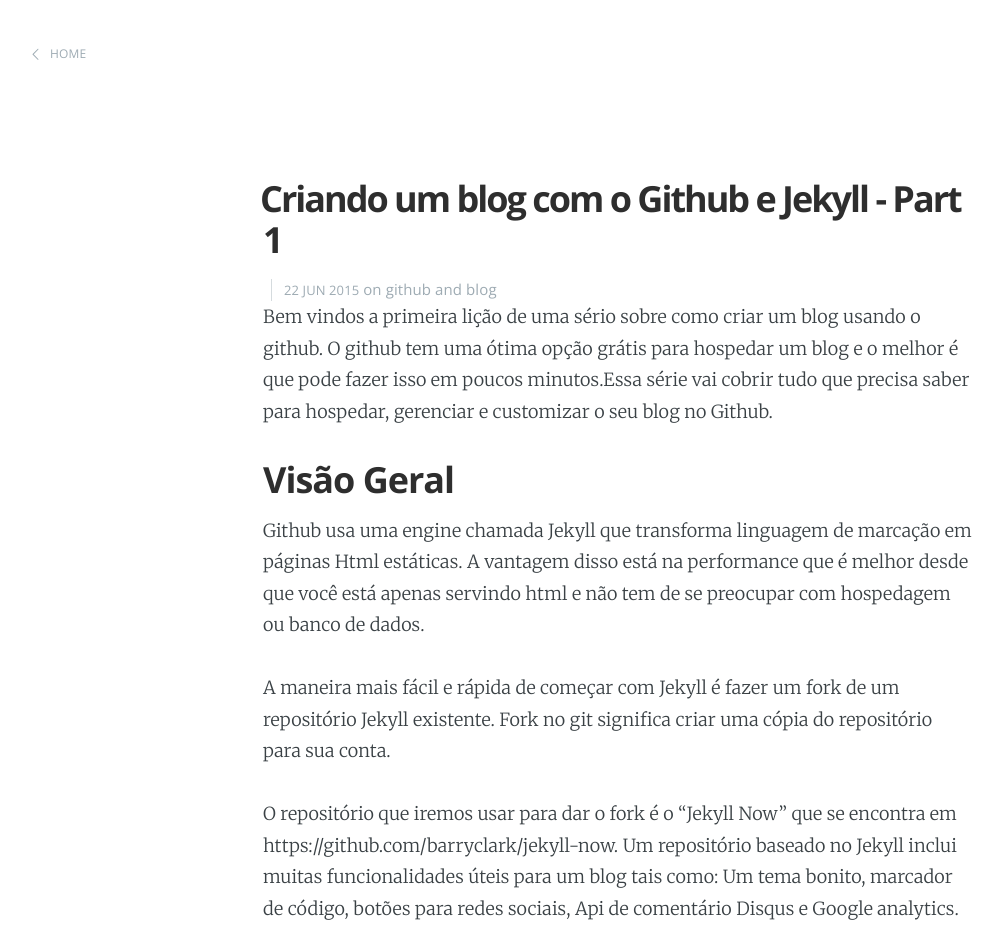
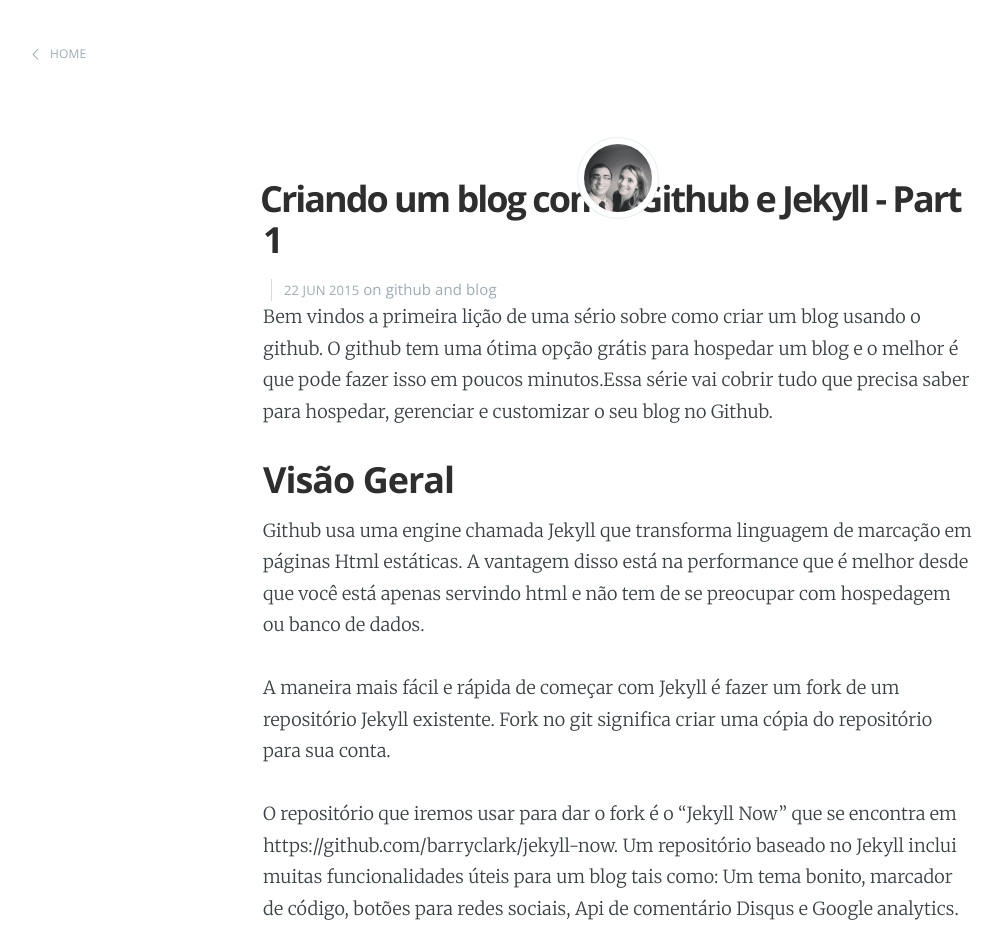
Before and after one commit to jvcjunior/jvcjunior.github.io, a Jekyll site: the page built from _posts/2015-06-22-criando-blog-github-com-jekyll-parte-1.markdown, in a window 1280 px wide. Shown: the top 952 px of the page, without its empty margins (22-1023 px from the left). Built offline with Jekyll 4.4.1, drawn with Linux system fonts in a browser that asks for light colours; Markdown is read by kramdown in place of the engine named in the settings; comment, search, counter and statistics services are not loaded.

Commit message:
Update 2015-06-22-criando-blog-github-com-jekyll-parte-1.markdown

```diff
--- a/_posts/2015-06-22-criando-blog-github-com-jekyll-parte-1.markdown
+++ b/_posts/2015-06-22-criando-blog-github-com-jekyll-parte-1.markdown
@@ -23,6 +23,11 @@
 
 ![Image description](/images/fork_image.jpg)
 
+ <figure class="author-image">
+                    <a class="img" href="{{ site.baseurl }}" style="background-image: url(/assets/images/profile.png)">
+                    <span class="hidden">{{site.author}}'s Picture</span></a>
+                </figure>
+
 ## Renomeando o Repositório
 Uma vez que fez um fork do repositório, você vai precisar ir nas configurações do seu novo repositório e o renomear para [username].github.io onde username você coloca o nome que desejar para o seu blog. O seu blog vai estar no endereço http://[username].github.io.
 No entanto, antes de olharmos para o seu blog, vocÊ precisa de alguns minutos para configurar alguns items no arquivo de configuração _config.yml.
```
